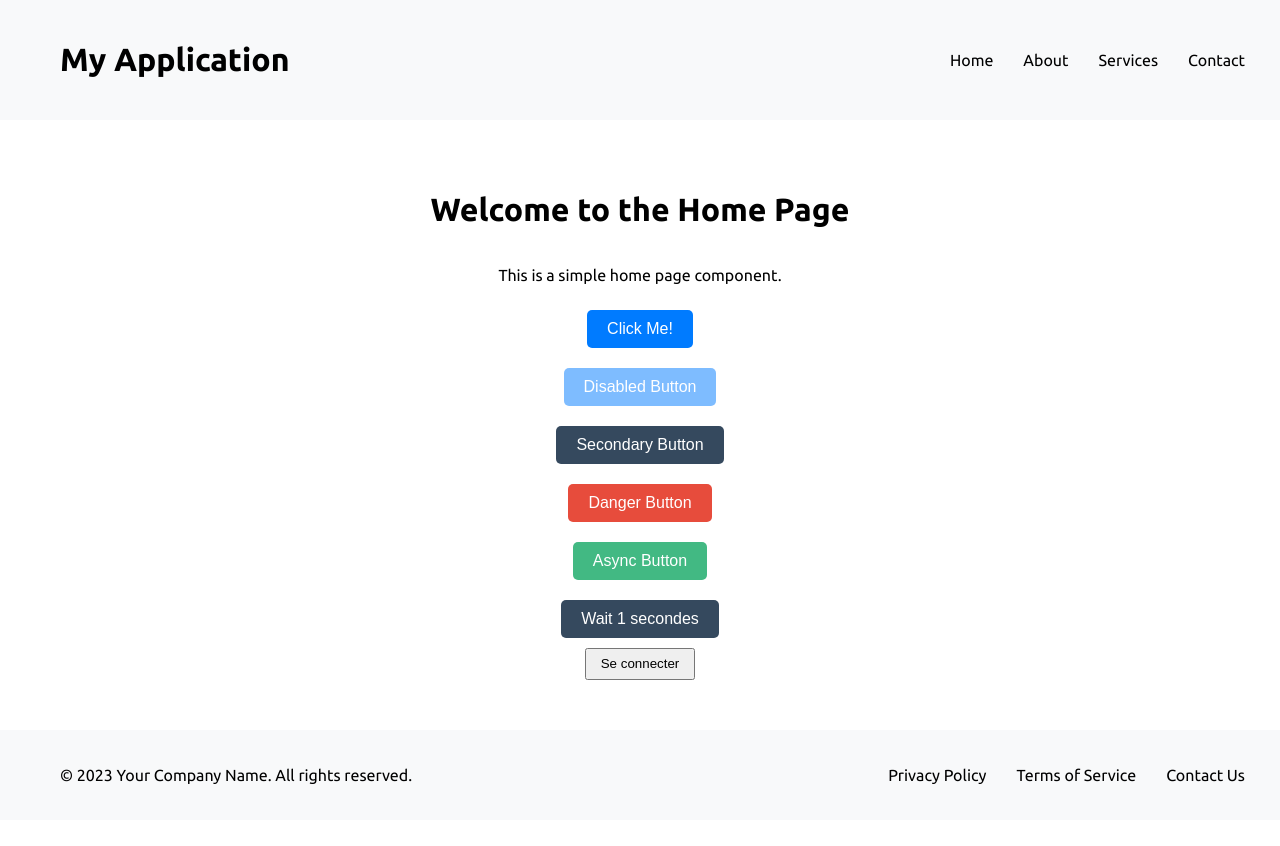
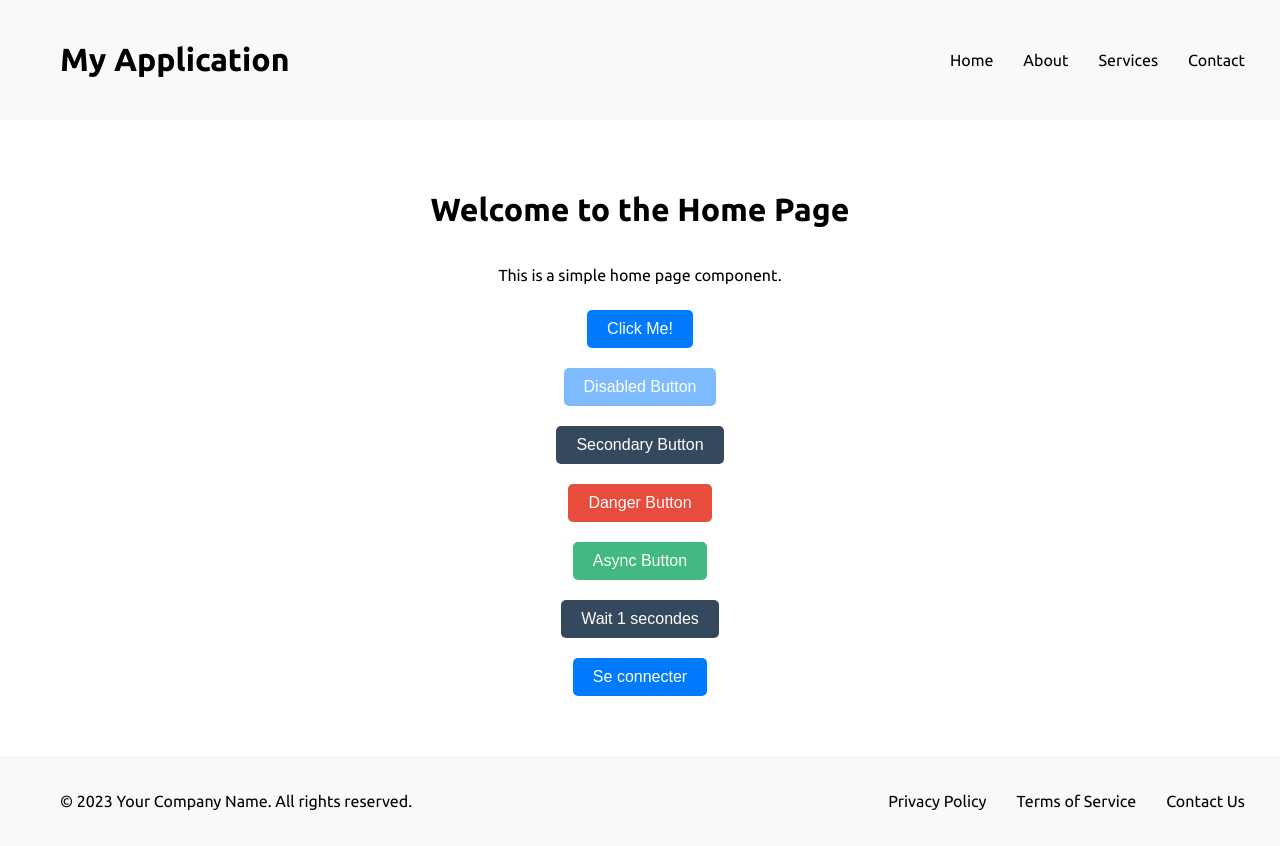
Before and after one commit to Furiza31/tp4-vue, a Vue app: page / in a window 1280 px wide. Shown: the top 846 px of the page. Before the commit the page ends 820 px from the top, so only its background shows below. Built offline with nearby package versions, Linux system fonts and the light colour scheme; no server answers.

Commit message:
feat: integrate Pinia for state management and add user authentication store

```diff
--- a/package.json
+++ b/package.json
@@ -11,6 +11,7 @@
     "@azure/msal-browser": "^4.11.0",
     "core-js": "^3.8.3",
     "font-awesome-icons": "^1.6.0",
+    "pinia": "^3.0.2",
     "vue": "^3.2.13"
   },
   "devDependencies": {
--- a/src/components/SigninButton.vue
+++ b/src/components/SigninButton.vue
@@ -1,41 +1,45 @@
-
-
 <template>
-    <div>
-      <!-- Bouton pour lancer l’authentification -->
-      <button @click="handleSignIn">Se connecter</button>
-
-      <!-- Affichage des infos une fois connecté -->
-      <div v-if="user">
-        <p>Utilisateur connecté :</p>
-        <ul>
-          <li>Nom : {{ user.name || user.username }}</li>
-          <li>Login (email) : {{ user.username }}</li>
-        </ul>
-      </div>
-    </div>
-  </template>
+  <div>
+    <baseButton
+      v-if="!userStore.isAuthenticated"
+      @click="handleSignIn"
+      :disabled="userStore.isLoading"
+    >
+      {{ userStore.isLoading ? "Connexion..." : "Se connecter" }}
+    </baseButton>
+    <baseButton v-else @click="handleSignOut">Se déconnecter</baseButton>
+  </div>
+</template>
 
 <script>
-import { signInAndGetUser } from '@/lib/microsoftGraph.js'
+import { useUserStore } from "@/store/user";
+import baseButton from "./baseButton.vue";
 
 export default {
-  name: 'SigninButton',
-  data() {
+  name: "SigninButton",
+  components: {
+    baseButton,
+  },
+  setup() {
+    const userStore = useUserStore();
+
     return {
-      user: null
-    }
+      userStore,
+    };
   },
   methods: {
     async handleSignIn() {
       try {
-        this.user = await signInAndGetUser()
+        await this.userStore.signIn();
       } catch (err) {
-        console.error('Erreur durant la connexion :', err)
+        console.error("Erreur durant la connexion :", err);
       }
-    }
-  }
-}
+    },
+    handleSignOut() {
+      this.userStore.signOut();
+    },
+  },
+};
 </script>
 
 <style scoped>
--- a/src/components/asyncButton.vue
+++ b/src/components/asyncButton.vue
@@ -1,47 +1,41 @@
 <template>
-    <base-button
-      :disabled="isPending"
-      :color="color"
-      @click="handleClick"
-    >
-      <font-awesome-icon
-        v-if="isPending"
-        :icon="['fas', 'circle-notch']"
-        pulse
-      />
+  <base-button :disabled="isPending" :color="color" @click="handleClick">
+    <font-awesome-icon v-if="isPending" :icon="['fas', 'circle-notch']" pulse />
     <slot />
   </base-button>
 </template>
 
 <script>
-  import BaseButton from './baseButton.vue'
+import BaseButton from "./baseButton.vue";
 
 export default {
-    name: 'AsyncButton',
+  name: "AsyncButton",
   components: { BaseButton },
   inheritAttrs: false,
   props: {
     color: {
       type: String,
-        default: 'primary'
-      }
+      default: "primary",
+    },
   },
   data() {
     return {
-        isPending: false
-      }
+      isPending: false,
+    };
   },
   methods: {
     handleClick() {
-        const originalOnClick = /** @type {() => Promise<void>} */ (this.$attrs.onClick)
-        if (!originalOnClick) return
+      const originalOnClick = /** @type {() => Promise<void>} */ (
+        this.$attrs.onClick
+      );
+      if (!originalOnClick) return;
 
-        this.isPending = true
+      this.isPending = true;
 
       originalOnClick().finally(() => {
-          this.isPending = false
-        })
-      }
-    }
-  }
+        this.isPending = false;
+      });
+    },
+  },
+};
 </script>
--- a/src/components/baseButton.vue
+++ b/src/components/baseButton.vue
@@ -1,28 +1,28 @@
 <template>
-    <!-- Don't forget disabled state and add color prop -->
-    <button :class="['base-button', color]" :disabled="disabled" @click="$emit('click')">
+  <button
+    :class="['base-button', color]"
+    :disabled="disabled"
+    @click="$emit('click')"
+  >
     <slot></slot>
   </button>
-
 </template>
-
 
 <script>
 export default {
-  name: 'BaseButton',
-  components: {
-  },
+  name: "BaseButton",
+  components: {},
   props: {
     color: {
       type: String,
-        default: 'default'
+      default: "default",
     },
     disabled: {
       type: Boolean,
-        default: false
-    }
-    }
-}
+      default: false,
+    },
+  },
+};
 </script>
 
 <style scoped lang="css">
--- a/src/components/baseFooter.vue
+++ b/src/components/baseFooter.vue
@@ -13,18 +13,14 @@
   </div>
 </template>
 
-
 <script>
 export default {
-  name: 'BaseFooter',
-  components: {
-
-  }
-}
+  name: "BaseFooter",
+  components: {},
+};
 </script>
 
 <style scoped lang="css">
-
 .base-footer {
   background-color: #f8f9fa;
   padding: 20px;
@@ -54,5 +50,4 @@ export default {
 .base-footer nav ul li {
   margin: 0 15px;
 }
-
 </style>
--- a/src/components/baseHeader.vue
+++ b/src/components/baseHeader.vue
@@ -8,20 +8,31 @@
           <li><a href="#about">About</a></li>
           <li><a href="#services">Services</a></li>
           <li><a href="#contact">Contact</a></li>
+          <li v-if="userStore.user">
+            <a href="#contact">{{
+              userStore.user.name || userStore.user.username
+            }}</a>
+          </li>
         </ul>
       </nav>
     </header>
   </div>
 </template>
 
+<script>
+import { useUserStore } from "@/store/user";
 
-<script>
 export default {
-  name: 'BaseHeader',
-  components: {
+  name: "BaseHeader",
+  components: {},
+  setup() {
+    const userStore = useUserStore();
 
-  }
-}
+    return {
+      userStore,
+    };
+  },
+};
 </script>
 
 <style scoped lang="css">
@@ -54,5 +65,4 @@ export default {
 .base-header nav ul li {
   margin: 0 15px;
 }
-
 </style>
--- a/src/lib/microsoftGraph.js
+++ b/src/lib/microsoftGraph.js
@@ -1,7 +1,5 @@
-// file src/lib/microsoftGraph.js
 import * as msal from '@azure/msal-browser'
 
-// tes scopes, instance, etc.
 const requestedScopes = { scopes: ['User.Read'] }
 
 export const msalInstance = new msal.PublicClientApplication({
@@ -14,13 +12,10 @@ export const msalInstance = new msal.PublicClientApplication({
 })
 
 export async function signInAndGetUser() {
-  // ① initialise MSAL (par ex. récupère les éventuels callbacks redirect)
   await msalInstance.initialize()
 
-  // ② lance la popup de connexion
   const authResult = await msalInstance.loginPopup(requestedScopes)
 
-  // ③ stocke puis renvoie le compte
   msalInstance.setActiveAccount(authResult.account)
   return authResult.account
 }
--- a/src/main.js
+++ b/src/main.js
@@ -1,15 +1,21 @@
+import { msalInstance } from '@/lib/microsoftGraph.js'
+import { createPinia } from 'pinia'
 import { createApp } from 'vue'
 import App from './App.vue'
-import { msalInstance } from '@/lib/microsoftGraph.js'
+import { useUserStore } from './store/user'
 
 async function bootstrap() {
-    // attends que MSAL soit prêt
-    await msalInstance.initialize()
+  const pinia = createPinia()
+  await msalInstance.initialize()
 
-    // puis monte ton appli
-    createApp(App)
-      .provide('msal', msalInstance)
-      .mount('#app')
-  }
+  const app = createApp(App)
+    .provide('msal', msalInstance)
+    .use(pinia)
 
-  bootstrap()
+  app.mount('#app')
+
+  const userStore = useUserStore()
+  userStore.checkAuthState()
+}
+
+bootstrap()
--- a/src/pages/HomePage.vue
+++ b/src/pages/HomePage.vue
@@ -7,50 +7,51 @@
     <BaseButton color="secondary">Secondary Button</BaseButton>
     <BaseButton color="danger">Danger Button</BaseButton>
     <AsyncButton @click="handleAsyncClick">Async Button</AsyncButton>
-    <AsyncButton color="secondary" @click="handleAsyncClick2">Wait {{ this.count }} secondes</AsyncButton>
+    <AsyncButton color="secondary" @click="handleAsyncClick2"
+      >Wait {{ this.count }} secondes</AsyncButton
+    >
     <SigninButton />
   </div>
 </template>
 
 <script>
-import BaseButton from '../components/baseButton.vue'
-import AsyncButton from '../components/asyncButton.vue'
-import SigninButton from '../components/SigninButton.vue'
+import AsyncButton from "../components/asyncButton.vue";
+import BaseButton from "../components/baseButton.vue";
+import SigninButton from "../components/SigninButton.vue";
 
 export default {
-  name: 'HomePage',
+  name: "HomePage",
   components: {
     BaseButton,
     AsyncButton,
-    SigninButton
+    SigninButton,
   },
   data() {
     return {
       isPending: false,
-    count: 1
-  }
+      count: 1,
+    };
   },
   methods: {
     handleAsyncClick() {
       // Simule une action asynchrone (ex. appel API)
-      return new Promise(resolve => {
+      return new Promise((resolve) => {
         setTimeout(() => {
-          console.log("Action async terminée 🎉")
-          resolve()
-        }, 2000)
-      })
+          console.log("Action async terminée 🎉");
+          resolve();
+        }, 2000);
+      });
     },
     handleAsyncClick2() {
-
-        return new Promise(resolve => {
+      return new Promise((resolve) => {
         setTimeout(() => {
-            this.count++
-            resolve()
-            }, this.count * 1000)
-        })
-    }
-  }
-}
+          this.count++;
+          resolve();
+        }, this.count * 1000);
+      });
+    },
+  },
+};
 </script>
 
 <style scoped lang="css">
--- /dev/null
+++ b/src/store/user.js
@@ -0,0 +1,60 @@
+import { msalInstance, signInAndGetUser } from '@/lib/microsoftGraph'
+import { defineStore } from 'pinia'
+
+export const useUserStore = defineStore('user', {
+  state: () => ({
+    user: null,
+    isAuthenticated: false,
+    isLoading: false,
+    error: null
+  }),
+
+  actions: {
+    async signIn() {
+      this.isLoading = true
+      this.error = null
+
+      try {
+        const account = await signInAndGetUser()
+        this.user = {
+          id: account.homeAccountId,
+          name: account.name,
+          username: account.username,
+        }
+        this.isAuthenticated = true
+        return account
+      } catch (error) {
+        this.error = error.message || 'Failed to sign in'
+        throw error
+      } finally {
+        this.isLoading = false
+      }
+    },
+
+    signOut() {
+      msalInstance.logout();
+      this.user = null
+      this.isAuthenticated = false
+    },
+
+    checkAuthState() {
+      const currentAccount = msalInstance.getActiveAccount()
+
+      if (currentAccount) {
+        this.user = {
+          id: currentAccount.homeAccountId,
+          name: currentAccount.name,
+          username: currentAccount.username,
+        }
+        this.isAuthenticated = true
+      }
+    }
+  },
+
+  getters: {
+    getUserInfo: (state) => state.user,
+    getAuthStatus: (state) => state.isAuthenticated,
+    getLoadingStatus: (state) => state.isLoading,
+    getError: (state) => state.error
+  }
+})
```
Also changed, not shown: src/App.vue (+8 -8 lines), src/components/baseLayout.vue (+6 -6 lines), 1 other file (tests, documents, lock files or other folders). Lines whose indentation alone changed are shown as unchanged.
